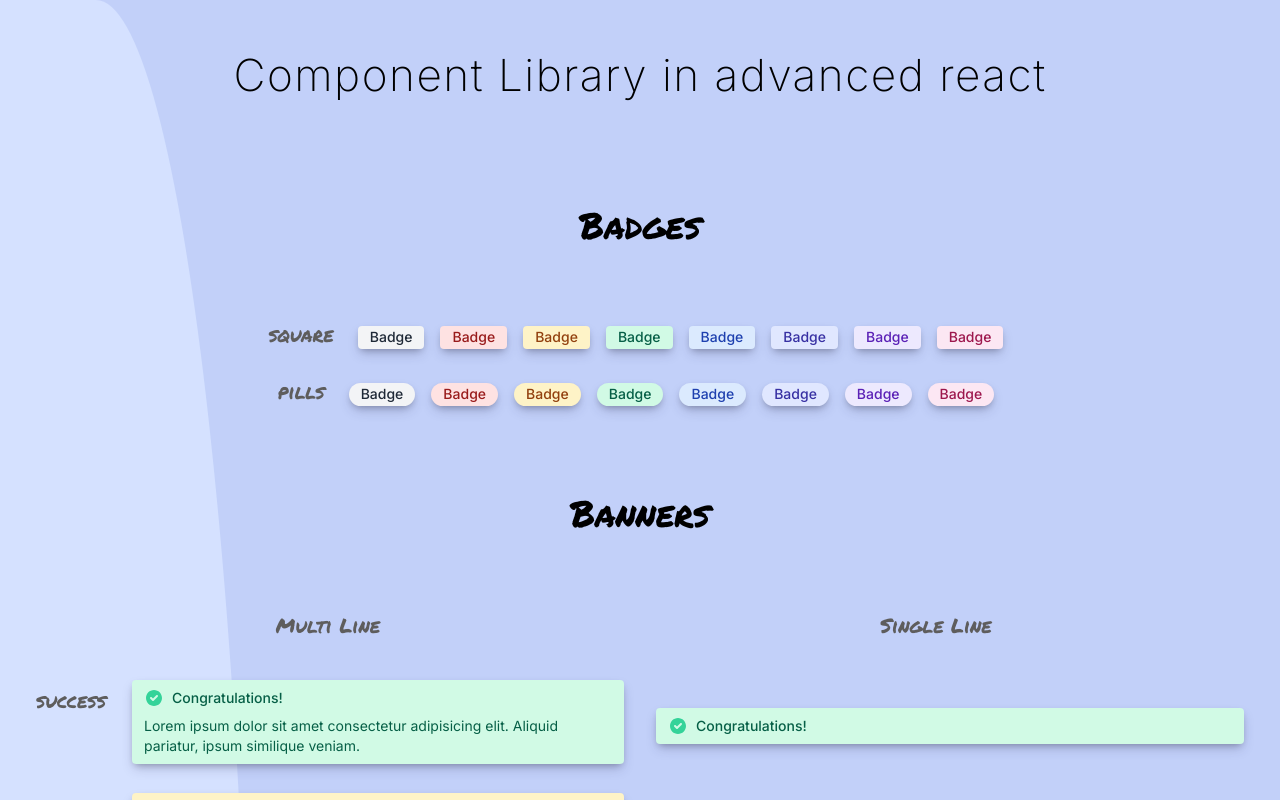
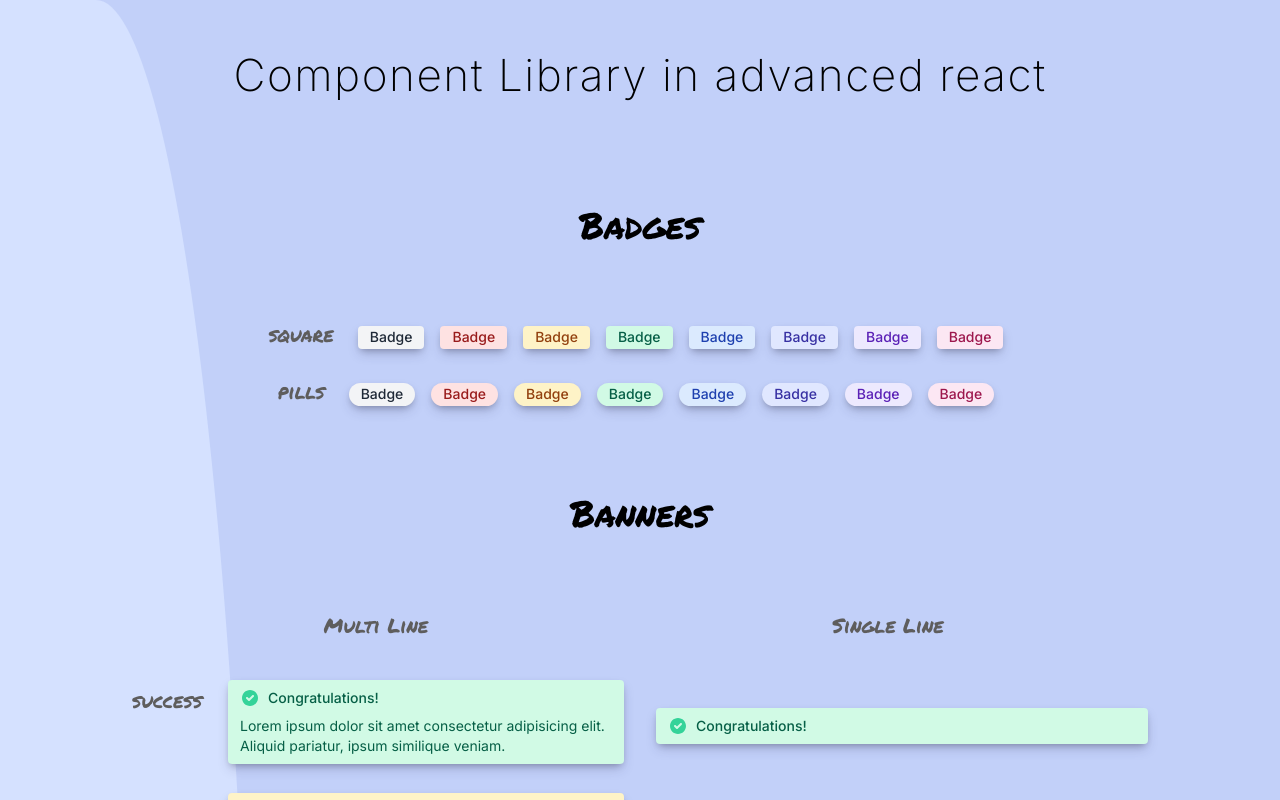
Before and after one commit to anneln/ComponentLibrary, a React (Vite) app: page / in a window 1280 px wide. Shown: the top 800 px of the page. Built offline with nearby package versions, Linux system fonts and the light colour scheme.

Commit message:
Update index.css

```diff
--- a/src/index.css
+++ b/src/index.css
@@ -34,7 +34,7 @@ body > * {
 }
 
 .container {
-  padding: 1rem;
+  padding: 1rem 7rem;
 }
 
 h2,
@@ -558,6 +558,9 @@ h4 {
 }
 
 @media (max-width: 720px) {
+  .container {
+    padding: 1rem;
+  }
   h1 {
     font-size: 36px;
     margin: 20px 0;
```
